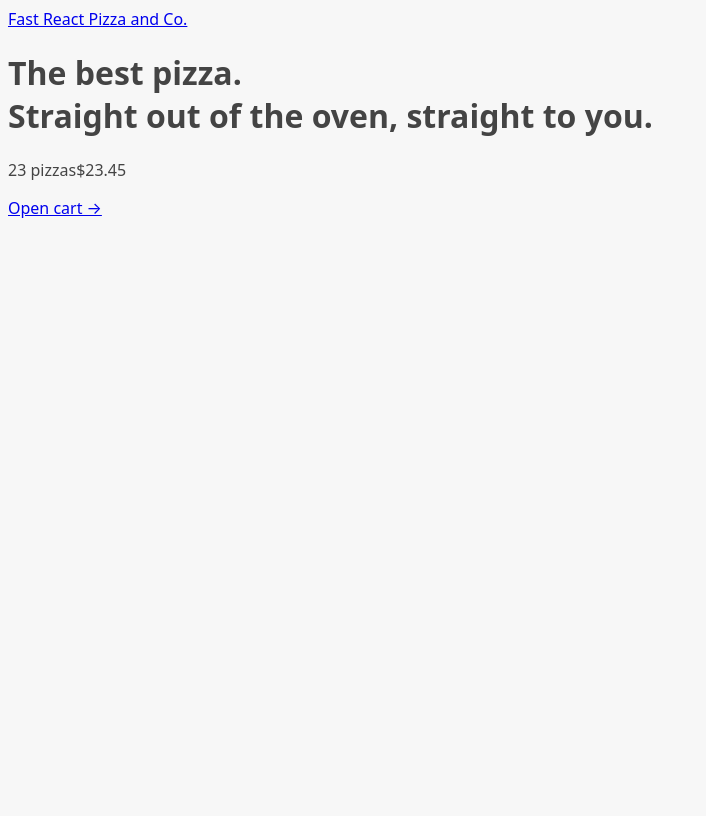
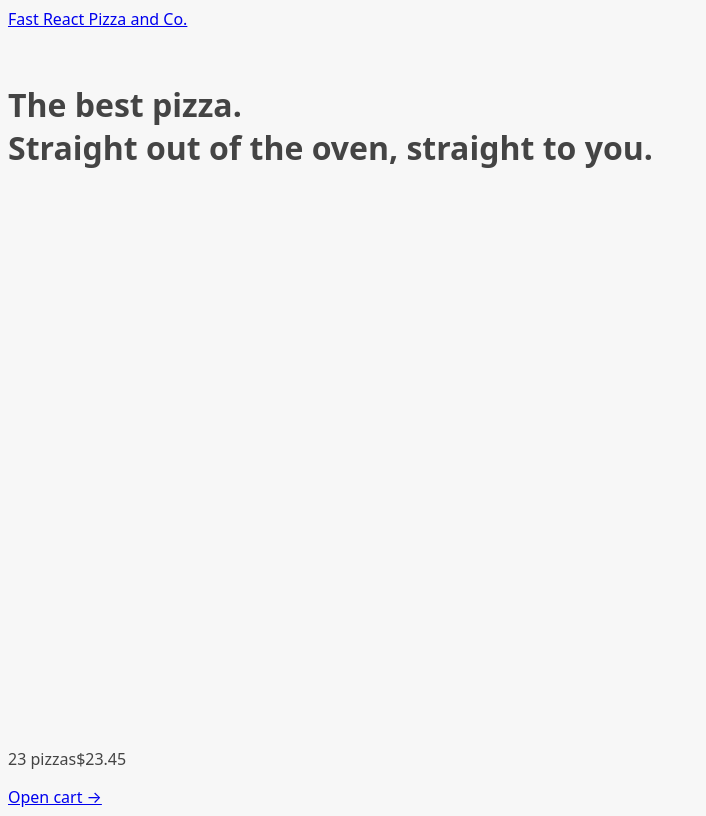
Before and after one commit to sharma-dikshant/Fast-react-pizza, a React (Vite) app: page / in a window 1280 px wide. Shown: the whole page, without its empty margins (0-706 px from the left). Built offline with nearby package versions, Linux system fonts and the light colour scheme.

Commit message:
created a generic loader for the entire application using the useNavigation hook to get the status of the app

```diff
--- a/src/ui/AppLayout.jsx
+++ b/src/ui/AppLayout.jsx
@@ -1,9 +1,14 @@
 import Header from "./Header";
 import CartOverview from "../features/cart/CartOverview";
-import { Outlet } from "react-router";
+import { Outlet, useNavigation } from "react-router";
+import Loader from "./Loader";
 function AppLayout() {
+  const navigate = useNavigation();
+  const isLoading = navigate.state === "loading";
+//   console.log(navigate);
   return (
-    <div>
+    <div className="layout">
+      {isLoading && <Loader />}
       <Header />
       <main>
         <Outlet />
--- /dev/null
+++ b/src/ui/Loader.jsx
@@ -0,0 +1,5 @@
+function Loader() {
+  return <div className="loader"></div>;
+}
+
+export default Loader;
```
